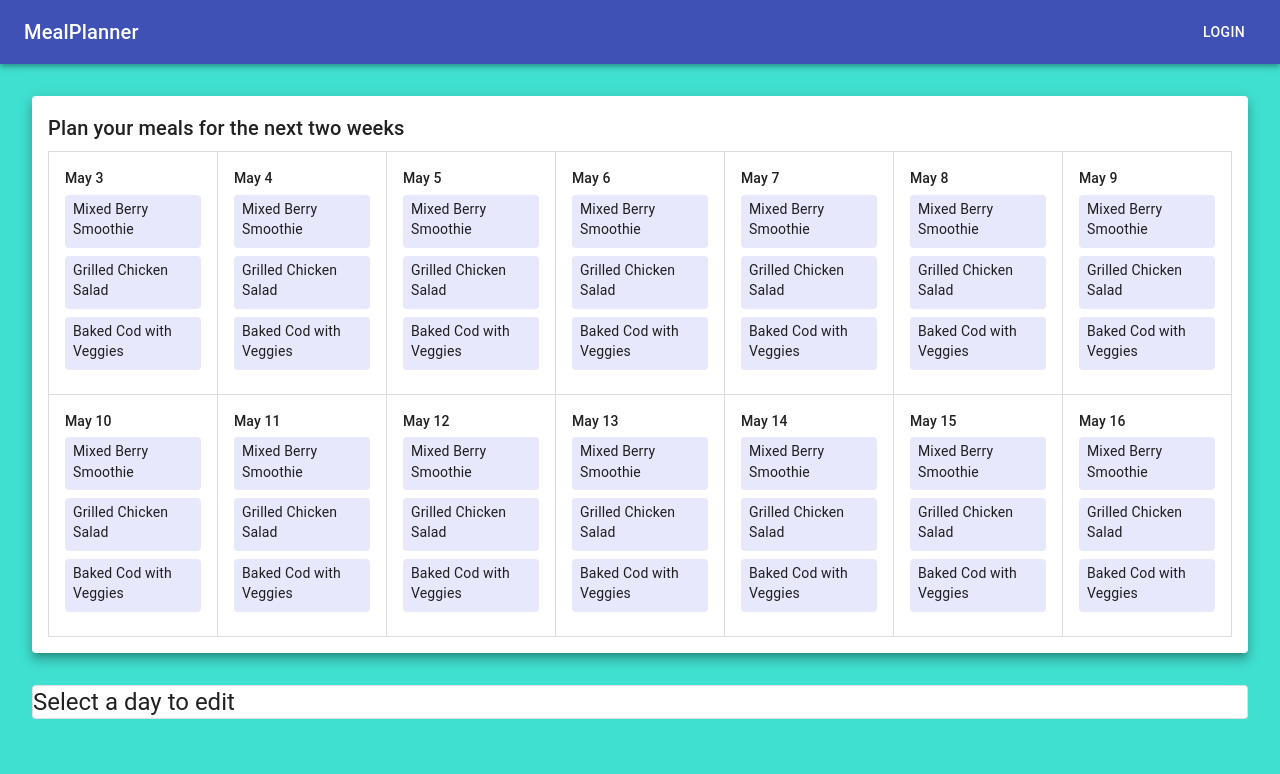
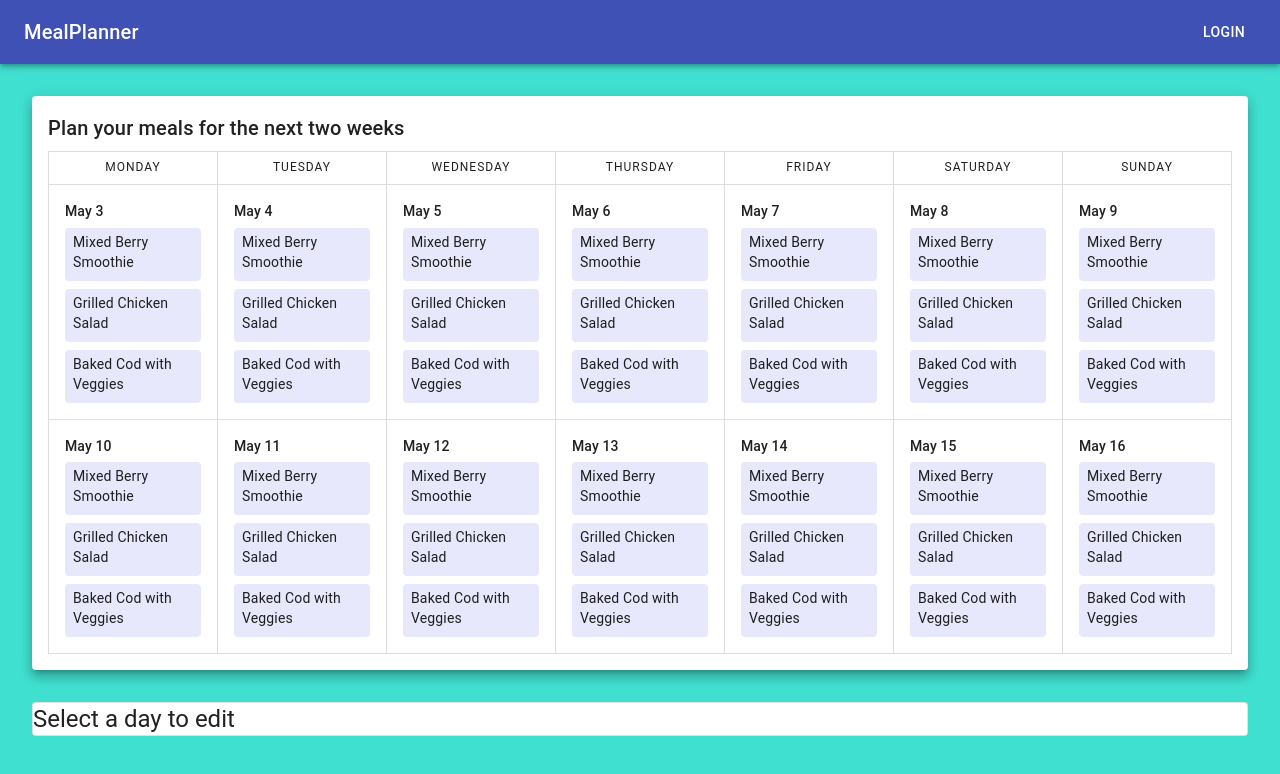
Before and after one commit to msandula12/meal-planner-client, a React (Create React App) app: page / in a window 1280 px wide. Shown: the top 774 px of the page. Built offline with nearby package versions, Linux system fonts and the light colour scheme.

Commit message:
feat: display days of week

```diff
--- a/src/components/MealPlanner/Schedule/Schedule.tsx
+++ b/src/components/MealPlanner/Schedule/Schedule.tsx
@@ -8,6 +8,14 @@ import { MOCK_SCHEDULE } from '../../../mockData/mockData';
 import ScheduleDay from './ScheduleDay/ScheduleDay';
 
 import useStyles from './styles';
+
+// 0 means week starts on Sunday
+// 1 means week starts on Monday
+const START_OF_WEEK = 1;
+
+const DAYS_OF_WEEK = Array.from({ length: 7 }).map((_, index) => {
+  return moment().startOf('week').add(index + START_OF_WEEK, 'days').format('dddd');
+});
 
 type Props = {
   setSelectedDay: (day: Day) => void;
@@ -22,6 +30,11 @@ const Schedule: FC<Props> = ({ setSelectedDay }) => {
         Plan your meals for the next two weeks
       </Typography>
       <div className={classes.schedule}>
+        {DAYS_OF_WEEK.map(dayOfWeek => (
+          <Typography key={dayOfWeek} className={classes.dayOfWeek} variant='overline'>
+            {dayOfWeek}
+          </Typography>
+        ))}
         {MOCK_SCHEDULE.map(day => (
           <ScheduleDay key={moment(day.day).format('MM-DD-YYYY')} day={day} setSelectedDay={setSelectedDay} />
         ))}
--- a/src/components/MealPlanner/Schedule/ScheduleDay/styles.js
+++ b/src/components/MealPlanner/Schedule/ScheduleDay/styles.js
@@ -3,7 +3,7 @@ import { makeStyles } from '@material-ui/core/styles';
 export default makeStyles(() => ({
   day: {
     padding: '1rem',
-    background: 'white',
+    backgroundColor: 'white',
     '&:hover': {
       backgroundColor: '#eee',
       cursor: 'pointer',
@@ -11,9 +11,11 @@ export default makeStyles(() => ({
   },
   meal: {
     padding: '0.25rem 0.5rem',
-    marginBottom: '0.5rem',
     borderRadius: '0.25rem',
     backgroundColor: 'hsl(240, 80%, 95%)',
+    '&:not(:last-of-type)': {
+      marginBottom: '0.5rem',
+    },
     '&.breakfast': {
       backgroundColor: 'hsl(0, 80%, 95%)',
     },
--- a/src/components/MealPlanner/Schedule/styles.js
+++ b/src/components/MealPlanner/Schedule/styles.js
@@ -9,7 +9,11 @@ export default makeStyles(() => ({
     display: 'grid',
     gridTemplateColumns: 'repeat(7, 1fr)',
     border: '1px solid #ddd',
-    background: '#ddd',
+    backgroundColor: '#ddd',
     gridGap: '1px',
   },
+  dayOfWeek: {
+    backgroundColor: 'white',
+    textAlign: 'center',
+  },
 }));
```
